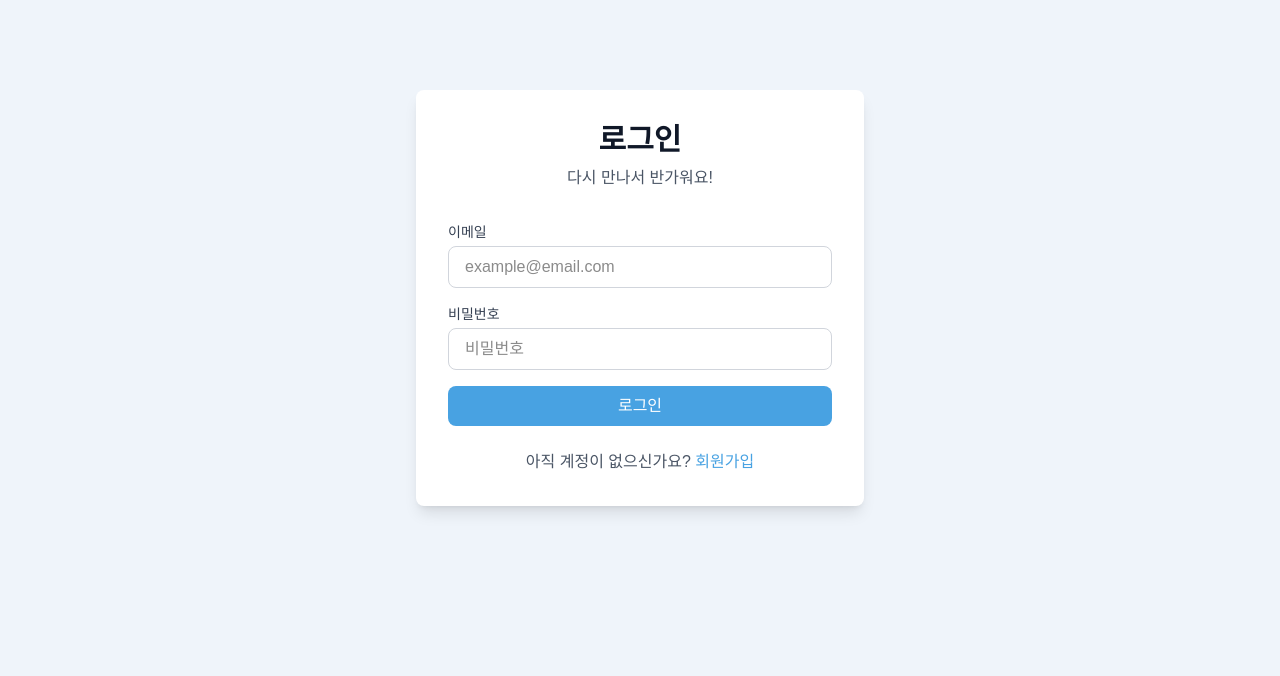
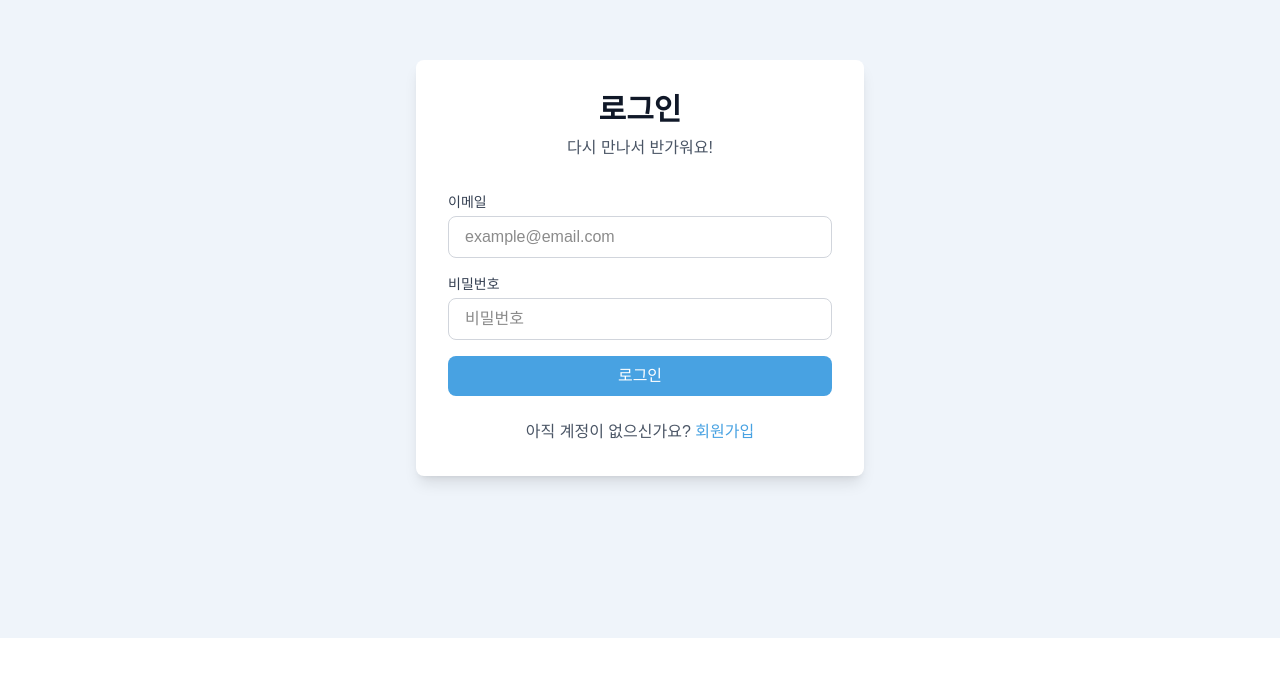
Before and after one commit to open-create/pubble-client, a Next.js app: page /login in a window 1280 px wide. Shown: the part 102-778 px from the top of the page. Built offline with nearby package versions, Linux system fonts and the light colour scheme.

Commit message:
Design: layout에 header 추가됨에 따라 height 조정

```diff
--- a/src/pages/login/ui/LoginPage.tsx
+++ b/src/pages/login/ui/LoginPage.tsx
@@ -3,7 +3,7 @@ import { LoginForm } from '@/features/auth/login';
 
 export function LoginPage() {
   return (
-    <div className="min-h-screen flex items-center justify-center bg-secondary/30 px-4">
+    <div className="min-h-[calc(100vh-60px)] flex items-center justify-center bg-secondary/30 px-4">
       <div className="w-full max-w-md">
         <div className="bg-white rounded-lg shadow-lg p-8">
           <div className="text-center mb-8">
--- a/src/pages/signup/ui/SignupPage.tsx
+++ b/src/pages/signup/ui/SignupPage.tsx
@@ -3,7 +3,7 @@ import { SignupForm } from '@/features/auth/signup';
 
 export function SignupPage() {
   return (
-    <div className="min-h-screen flex items-center justify-center bg-secondary/30 px-4">
+    <div className="min-h-[calc(100vh-60px)] flex items-center justify-center bg-secondary/30 px-4">
       <div className="w-full max-w-md">
         <div className="bg-white rounded-lg shadow-lg p-8">
           {/* 헤더 */}
```
